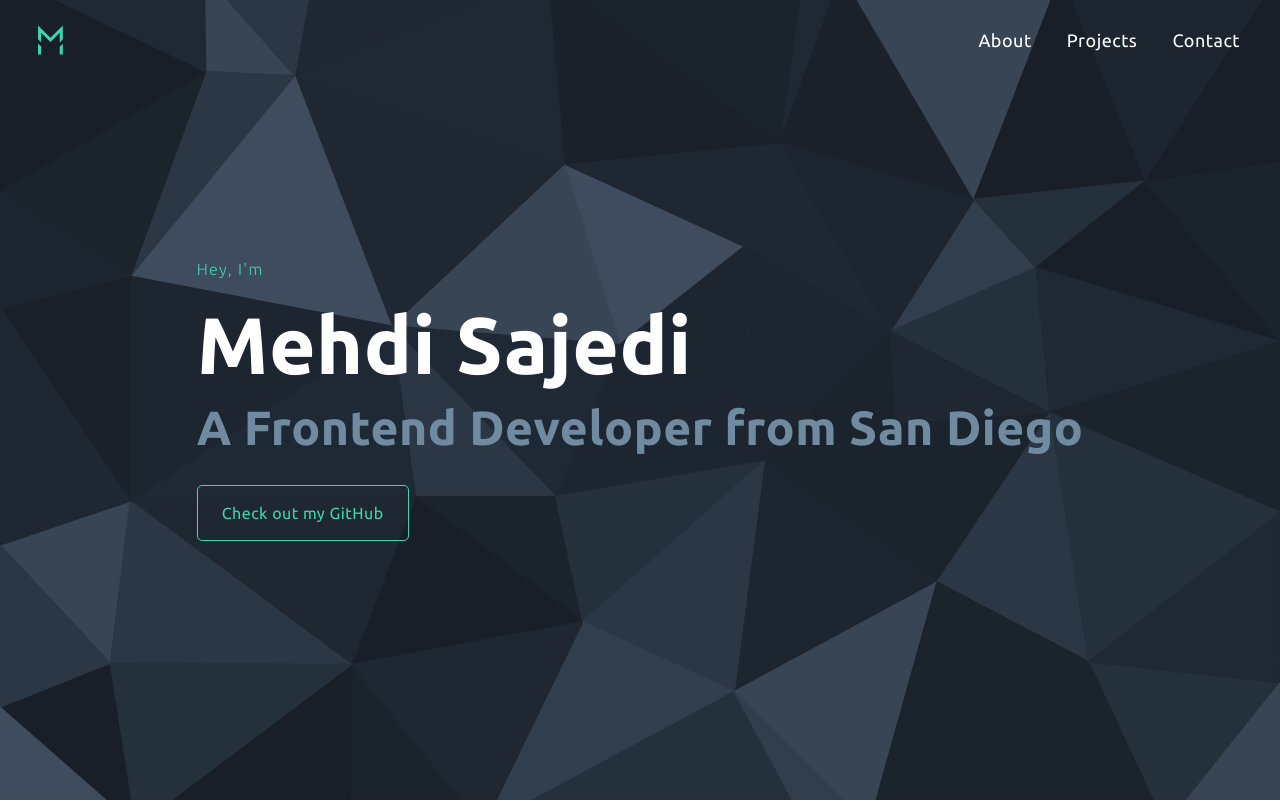
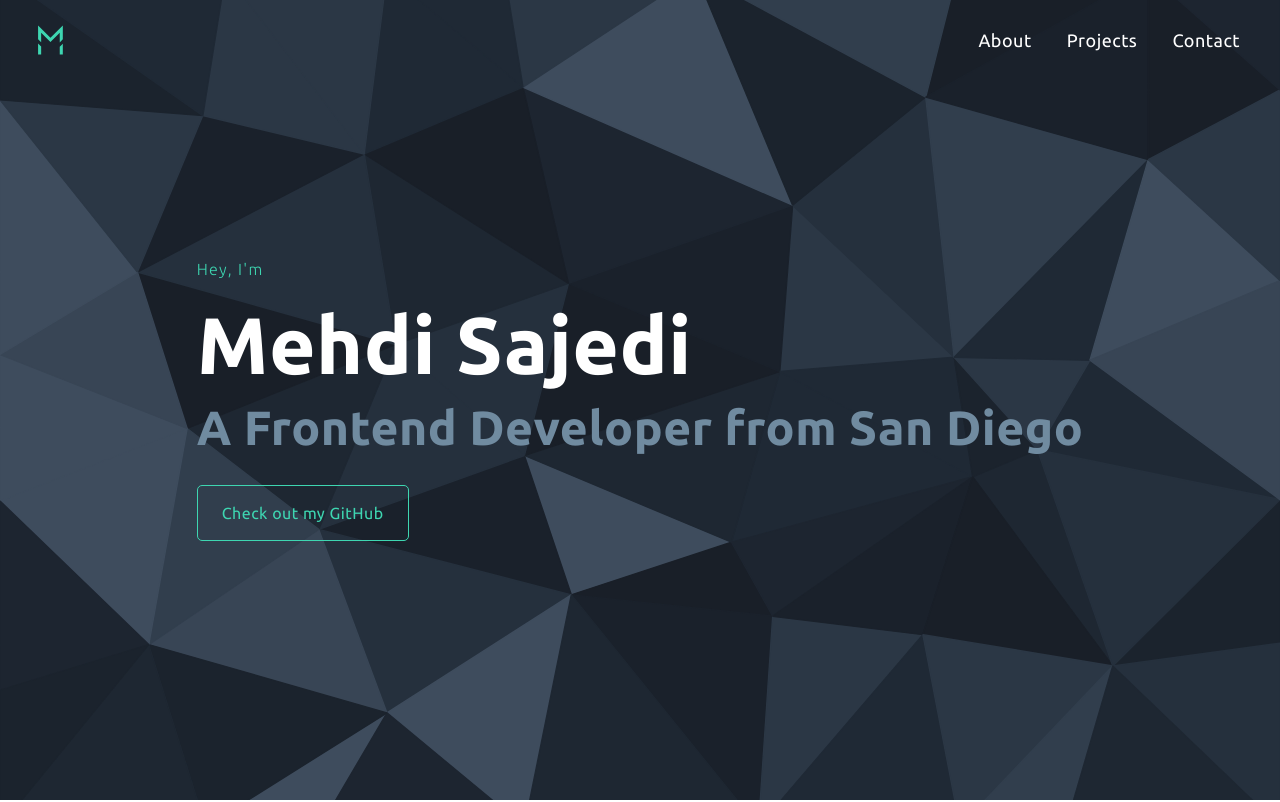
Before and after one commit to mehdi-sajedi/Portfolio, a React (Vite) app: page / in a window 1280 px wide. Shown: the top 802 px of the page. Built offline with nearby package versions, Linux system fonts and the light colour scheme.

Commit message:
Made new hero background

```diff
--- a/src/sass/App.scss
+++ b/src/sass/App.scss
@@ -27,6 +27,7 @@
   color: var(--white);
   letter-spacing: 0.5px;
   overflow-x: hidden;
+  background-color: var(--navy);
 }
 
 ul {
```
Also changed, not shown: public/polygon-grid.svg.
